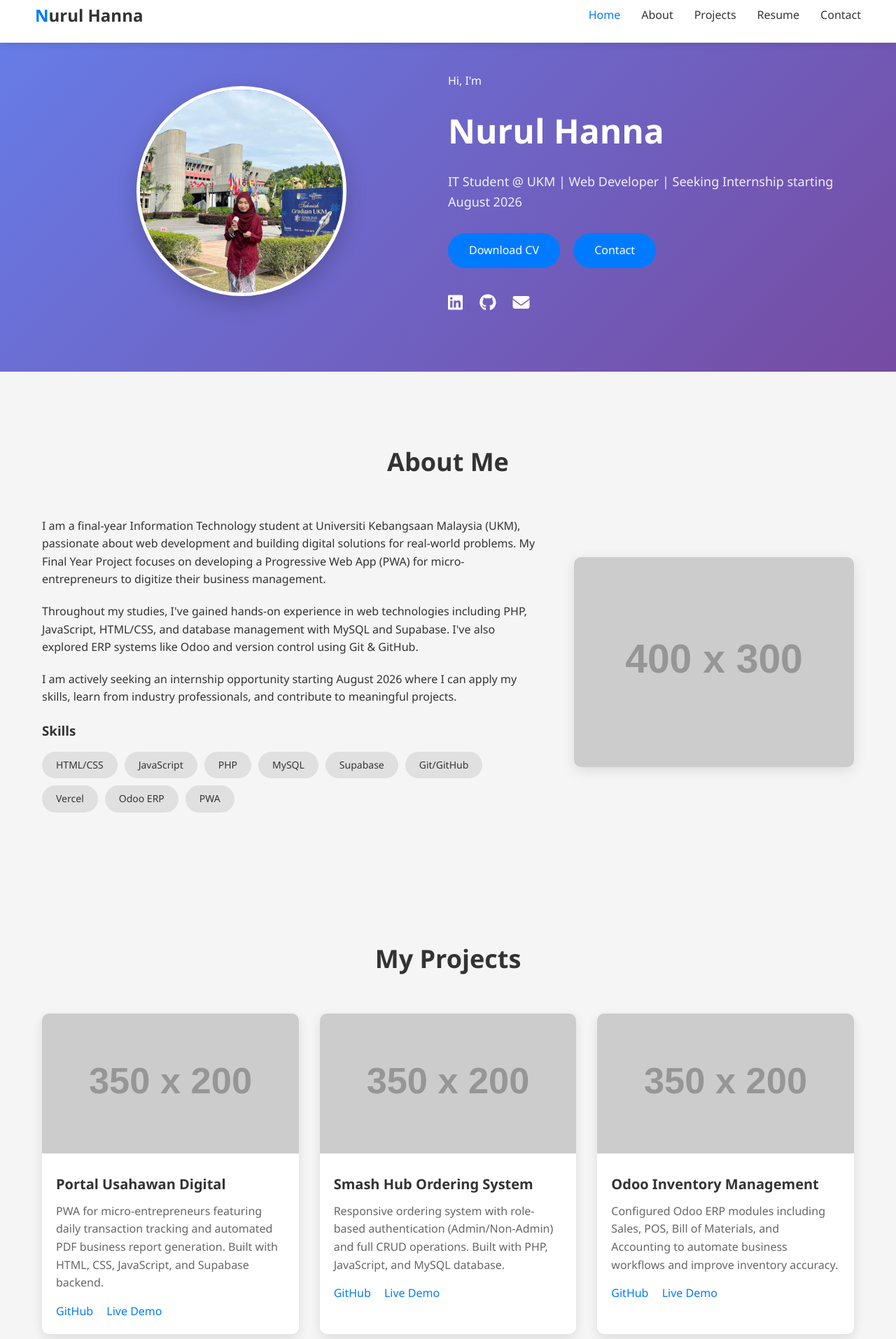
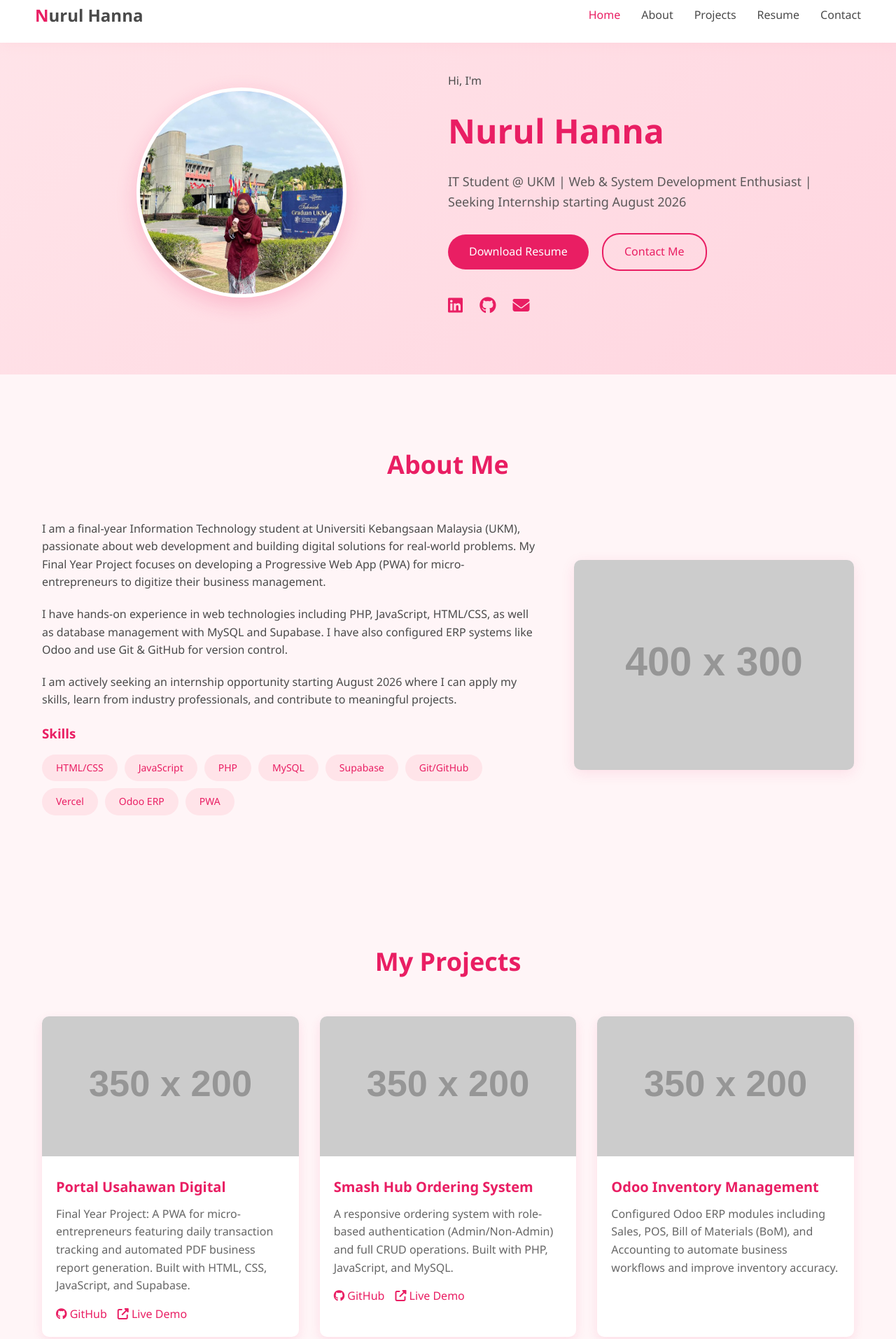
Before and after one commit to hannasu-dev/hannasu-dev-portfolio, a plain HTML site: page index.html in a window 1280 px wide. Shown: the part 17-1930 px from the top of the page at 70% size. Drawn offline with Linux system fonts and the light colour scheme; placeholder pictures from the web are drawn by us.

Commit message:
Revise color scheme and enhance styling in index.html
Updated color scheme and improved styling for various elements in the HTML file. Changed text and background colors for better visibility and aesthetics.

```diff
--- a/index.html
+++ b/index.html
@@ -15,8 +15,8 @@
         body {
             font-family: 'Segoe UI', Tahoma, Geneva, Verdana, sans-serif;
             line-height: 1.6;
-            color: #333;
-            background-color: #f5f5f5;
+            color: #4a4a4a;
+            background-color: #fff5f7;
         }
 
         .container {
@@ -31,8 +31,8 @@
             justify-content: space-between;
             align-items: center;
             padding: 20px 50px;
-            background-color: #fff;
-            box-shadow: 0 2px 10px rgba(0,0,0,0.1);
+            background-color: #ffffff;
+            box-shadow: 0 2px 15px rgba(255, 182, 193, 0.2);
             position: fixed;
             width: 100%;
             top: 0;
@@ -42,11 +42,11 @@
         .logo {
             font-size: 24px;
             font-weight: bold;
-            color: #333;
+            color: #4a4a4a;
         }
 
         .logo span {
-            color: #007bff;
+            color: #e91e63;
         }
 
         .nav-links {
@@ -57,13 +57,13 @@
 
         .nav-links a {
             text-decoration: none;
-            color: #333;
+            color: #4a4a4a;
             font-weight: 500;
             transition: color 0.3s;
         }
 
         .nav-links a:hover, .nav-links a.active {
-            color: #007bff;
+            color: #e91e63;
         }
 
         /* Sections */
@@ -75,7 +75,7 @@
             text-align: center;
             font-size: 36px;
             margin-bottom: 50px;
-            color: #333;
+            color: #e91e63;
         }
 
         /* Hero */
@@ -84,8 +84,8 @@
             align-items: center;
             justify-content: space-between;
             padding: 120px 50px 80px;
-            background: linear-gradient(135deg, #667eea 0%, #764ba2 100%);
-            color: white;
+            background: linear-gradient(135deg, #ffe4e9 0%, #ffd6e0 100%);
+            color: #4a4a4a;
         }
 
         .hero-left {
@@ -99,7 +99,7 @@
             border-radius: 50%;
             object-fit: cover;
             border: 5px solid white;
-            box-shadow: 0 10px 30px rgba(0,0,0,0.2);
+            box-shadow: 0 10px 30px rgba(233, 30, 99, 0.2);
         }
 
         .hero-right {
@@ -109,6 +109,7 @@
         .hero-name {
             font-size: 48px;
             margin: 20px 0;
+            color: #e91e63;
         }
 
         .hero-description {
@@ -120,7 +121,7 @@
         .btn {
             display: inline-block;
             padding: 12px 30px;
-            background-color: #007bff;
+            background-color: #e91e63;
             color: white;
             text-decoration: none;
             border-radius: 25px;
@@ -129,8 +130,19 @@
         }
 
         .btn:hover {
-            background-color: #0056b3;
+            background-color: #c2185b;
             transform: translateY(-2px);
+        }
+
+        .btn-outline {
+            background-color: transparent;
+            border: 2px solid #e91e63;
+            color: #e91e63;
+        }
+
+        .btn-outline:hover {
+            background-color: #e91e63;
+            color: white;
         }
 
         .social-links {
@@ -138,7 +150,7 @@
         }
 
         .social-links a {
-            color: white;
+            color: #e91e63;
             font-size: 24px;
             margin-right: 20px;
             transition: transform 0.3s;
@@ -146,6 +158,7 @@
 
         .social-links a:hover {
             transform: translateY(-3px);
+            color: #c2185b;
         }
 
         /* About Section */
@@ -166,11 +179,12 @@
         .about-img {
             width: 100%;
             border-radius: 10px;
-            box-shadow: 0 5px 20px rgba(0,0,0,0.1);
+            box-shadow: 0 5px 20px rgba(233, 30, 99, 0.1);
         }
 
         .skills h3 {
             margin: 20px 0 15px;
+            color: #e91e63;
         }
 
         .skill-tags {
@@ -180,7 +194,8 @@
         }
 
         .skill-tag {
-            background-color: #e0e0e0;
+            background-color: #ffe4e9;
+            color: #e91e63;
             padding: 8px 20px;
             border-radius: 20px;
             font-size: 14px;
@@ -197,7 +212,7 @@
             background: white;
             border-radius: 10px;
             overflow: hidden;
-            box-shadow: 0 5px 15px rgba(0,0,0,0.1);
+            box-shadow: 0 5px 15px rgba(233, 30, 99, 0.1);
             transition: transform 0.3s;
         }
 
@@ -214,6 +229,7 @@
         .portfolio-item h4 {
             padding: 20px 20px 10px;
             font-size: 20px;
+            color: #e91e63;
         }
 
         .portfolio-item p {
@@ -223,13 +239,20 @@
 
         .portfolio-links {
             padding: 0 20px 20px;
+            display: flex;
+            flex-wrap: wrap;
+            gap: 15px;
         }
 
         .portfolio-links a {
             display: inline-block;
-            margin-right: 15px;
-            color: #007bff;
+            color: #e91e63;
             text-decoration: none;
+            font-weight: 500;
+        }
+
+        .portfolio-links a:hover {
+            text-decoration: underline;
         }
 
         /* Resume Section */
@@ -241,7 +264,7 @@
 
         .resume-left h3, .resume-right h3 {
             margin-bottom: 20px;
-            color: #007bff;
+            color: #e91e63;
         }
 
         .experience-item, .education-item {
@@ -249,7 +272,7 @@
             padding: 20px;
             border-radius: 10px;
             margin-bottom: 20px;
-            box-shadow: 0 2px 10px rgba(0,0,0,0.05);
+            box-shadow: 0 2px 10px rgba(233, 30, 99, 0.05);
         }
 
         .company, .university {
@@ -259,7 +282,7 @@
         }
 
         .date {
-            color: #007bff;
+            color: #e91e63;
             font-size: 14px;
             margin-bottom: 10px;
         }
@@ -273,7 +296,7 @@
 
         .certifications li {
             padding: 8px 0;
-            border-bottom: 1px solid #eee;
+            border-bottom: 1px solid #ffe4e9;
         }
 
         /* Contact Section */
@@ -292,7 +315,7 @@
         .contact-item i {
             width: 40px;
             font-size: 20px;
-            color: #007bff;
+            color: #e91e63;
         }
 
         .contact-form .form-group {
@@ -302,9 +325,27 @@
         .contact-form input, .contact-form textarea {
             width: 100%;
             padding: 12px;
-            border: 1px solid #ddd;
+            border: 1px solid #ffd6e0;
             border-radius: 5px;
             font-family: inherit;
+        }
+
+        .contact-form input:focus, .contact-form textarea:focus {
+            outline: none;
+            border-color: #e91e63;
+        }
+
+        .social-links-contact a {
+            color: #e91e63;
+            font-size: 24px;
+            margin-right: 15px;
+            display: inline-block;
+            transition: transform 0.3s;
+        }
+
+        .social-links-contact a:hover {
+            transform: translateY(-3px);
+            color: #c2185b;
         }
 
         /* Responsive */
@@ -357,16 +398,16 @@
             <p class="intro">Hi, I'm</p>
             <h1 class="hero-name">Nurul Hanna</h1>
             <p class="hero-description">
-                IT Student @ UKM | Web Developer | Seeking Internship starting August 2026
+                IT Student @ UKM | Web & System Development Enthusiast | Seeking Internship starting August 2026
             </p>
             <div class="hero-buttons">
-                <a href="#" class="btn">Download CV</a>
-                <a href="#contact" class="btn">Contact</a>
+                <a href="Resume_Nurul Hanna_IT_Internship.pdf" download class="btn">Download Resume</a>
+                <a href="#contact" class="btn btn-outline">Contact Me</a>
             </div>
             <div class="social-links">
-                <a href="#" aria-label="LinkedIn"><i class="fab fa-linkedin"></i></a>
-                <a href="https://github.com/hannasu-dev" aria-label="GitHub"><i class="fab fa-github"></i></a>
-                <a href="#" aria-label="Email"><i class="fas fa-envelope"></i></a>
+                <a href="https://www.linkedin.com/in/nurulhannasdy" target="_blank" aria-label="LinkedIn"><i class="fab fa-linkedin"></i></a>
+                <a href="https://github.com/hannasu-dev" target="_blank" aria-label="GitHub"><i class="fab fa-github"></i></a>
+                <a href="mailto:nurulhannasuhaidy@gmail.com" aria-label="Email"><i class="fas fa-envelope"></i></a>
             </div>
         </div>
     </section>
@@ -377,7 +418,7 @@
             <div class="about-content">
                 <div class="about-text">
                     <p>I am a final-year Information Technology student at Universiti Kebangsaan Malaysia (UKM), passionate about web development and building digital solutions for real-world problems. My Final Year Project focuses on developing a Progressive Web App (PWA) for micro-entrepreneurs to digitize their business management.</p>
-                    <p>Throughout my studies, I've gained hands-on experience in web technologies including PHP, JavaScript, HTML/CSS, and database management with MySQL and Supabase. I've also explored ERP systems like Odoo and version control using Git & GitHub.</p>
+                    <p>I have hands-on experience in web technologies including PHP, JavaScript, HTML/CSS, as well as database management with MySQL and Supabase. I have also configured ERP systems like Odoo and use Git & GitHub for version control.</p>
                     <p>I am actively seeking an internship opportunity starting August 2026 where I can apply my skills, learn from industry professionals, and contribute to meaningful projects.</p>
                     <div class="skills">
                         <h3>Skills</h3>
@@ -405,40 +446,45 @@
         <div class="container">
             <h2 class="section-title">My Projects</h2>
             <div class="portfolio-grid">
+                <!-- Project 1: Portal Usahawan Digital (FYP) -->
                 <div class="portfolio-item">
                     <img src="images/portal-usahawan.jpg" alt="Portal Usahawan Digital" onerror="this.src='https://via.placeholder.com/350x200'">
                     <h4>Portal Usahawan Digital</h4>
-                    <p>PWA for micro-entrepreneurs featuring daily transaction tracking and automated PDF business report generation. Built with HTML, CSS, JavaScript, and Supabase backend.</p>
+                    <p>Final Year Project: A PWA for micro-entrepreneurs featuring daily transaction tracking and automated PDF business report generation. Built with HTML, CSS, JavaScript, and Supabase.</p>
                     <div class="portfolio-links">
-                        <a href="https://github.com/hannasu-dev/portal-usahawandigital" target="_blank">GitHub</a>
-                        <a href="#" target="_blank">Live Demo</a>
+                        <a href="https://github.com/hannasu-dev/portal-usahawandigital" target="_blank"><i class="fab fa-github"></i> GitHub</a>
+                        <a href="https://portal-usahawandigital.vercel.app" target="_blank"><i class="fas fa-external-link-alt"></i> Live Demo</a>
                     </div>
                 </div>
+
+                <!-- Project 2: Smash Hub Ordering System -->
                 <div class="portfolio-item">
                     <img src="images/smashhub.jpg" alt="Smash Hub" onerror="this.src='https://via.placeholder.com/350x200'">
                     <h4>Smash Hub Ordering System</h4>
-                    <p>Responsive ordering system with role-based authentication (Admin/Non-Admin) and full CRUD operations. Built with PHP, JavaScript, and MySQL database.</p>
+                    <p>A responsive ordering system with role-based authentication (Admin/Non-Admin) and full CRUD operations. Built with PHP, JavaScript, and MySQL.</p>
                     <div class="portfolio-links">
-                        <a href="https://github.com/hannasu-dev/UKM-Web-Programming-Project" target="_blank">GitHub</a>
-                        <a href="#" target="_blank">Live Demo</a>
+                        <a href="https://github.com/hannasu-dev/UKM-Web-Programming-Project" target="_blank"><i class="fab fa-github"></i> GitHub</a>
+                        <a href="http://lrgs.ftsm.ukm.my/users/a201739/myPT4/login.php" target="_blank"><i class="fas fa-external-link-alt"></i> Live Demo</a>
                     </div>
                 </div>
+
+                <!-- Project 3: Odoo Inventory Management -->
                 <div class="portfolio-item">
                     <img src="images/odoo.jpg" alt="Odoo Project" onerror="this.src='https://via.placeholder.com/350x200'">
                     <h4>Odoo Inventory Management</h4>
-                    <p>Configured Odoo ERP modules including Sales, POS, Bill of Materials, and Accounting to automate business workflows and improve inventory accuracy.</p>
+                    <p>Configured Odoo ERP modules including Sales, POS, Bill of Materials (BoM), and Accounting to automate business workflows and improve inventory accuracy.</p>
                     <div class="portfolio-links">
-                        <a href="#" target="_blank">GitHub</a>
-                        <a href="#" target="_blank">Live Demo</a>
+                        <!-- No GitHub and Live Demo -->
                     </div>
                 </div>
+
+                <!-- Project 4: Noir Bloom Business Website -->
                 <div class="portfolio-item">
                     <img src="images/wordpress.jpg" alt="WordPress" onerror="this.src='https://via.placeholder.com/350x200'">
                     <h4>Noir Bloom Business Website</h4>
-                    <p>WordPress business website with integrated ToyyibPay payment gateway for digital business operations. Managed content, UI customization, and payment integration.</p>
+                    <p>A WordPress business website with integrated ToyyibPay payment gateway for digital business operations. Content management, UI customization, and payment integration.</p>
                     <div class="portfolio-links">
-                        <a href="#" target="_blank">GitHub</a>
-                        <a href="#" target="_blank">Live Demo</a>
+                        <!-- No GitHub and Live Demo -->
                     </div>
                 </div>
             </div>
@@ -496,7 +542,7 @@
                 <div class="contact-info">
                     <div class="contact-item">
                         <i class="fas fa-envelope"></i>
-                        <p>nurul.hanna@student.ukm.edu.my</p>
+                        <p>nurulhannasuhaidy@gmail.com</p>
                     </div>
                     <div class="contact-item">
                         <i class="fas fa-map-marker-alt"></i>
@@ -507,9 +553,9 @@
                         <p>Available for internship starting August 2026</p>
                     </div>
                     <div class="social-links-contact">
-                        <a href="https://github.com/hannasu-dev" aria-label="GitHub"><i class="fab fa-github"></i></a>
-                        <a href="#" aria-label="LinkedIn"><i class="fab fa-linkedin"></i></a>
-                        <a href="mailto:nurul.hanna@student.ukm.edu.my" aria-label="Email"><i class="fas fa-envelope"></i></a>
+                        <a href="https://github.com/hannasu-dev" target="_blank" aria-label="GitHub"><i class="fab fa-github"></i></a>
+                        <a href="https://www.linkedin.com/in/nurulhannasdy" target="_blank" aria-label="LinkedIn"><i class="fab fa-linkedin"></i></a>
+                        <a href="mailto:nurulhannasuhaidy@gmail.com" aria-label="Email"><i class="fas fa-envelope"></i></a>
                     </div>
                 </div>
                 <form class="contact-form">
```
